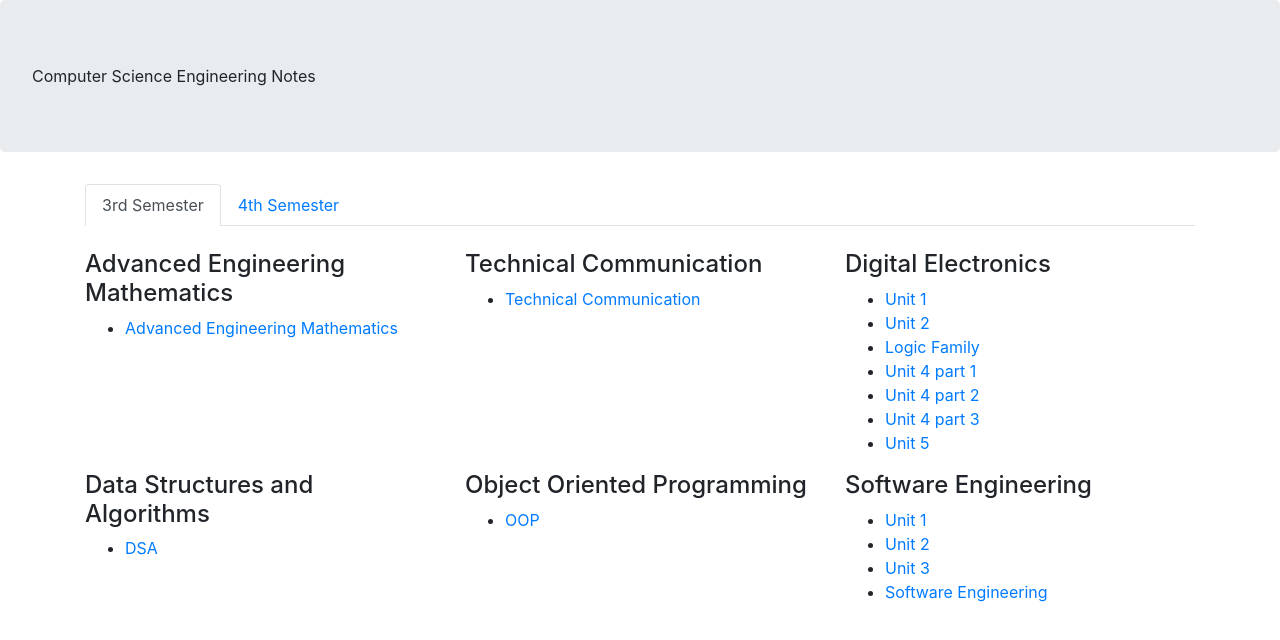
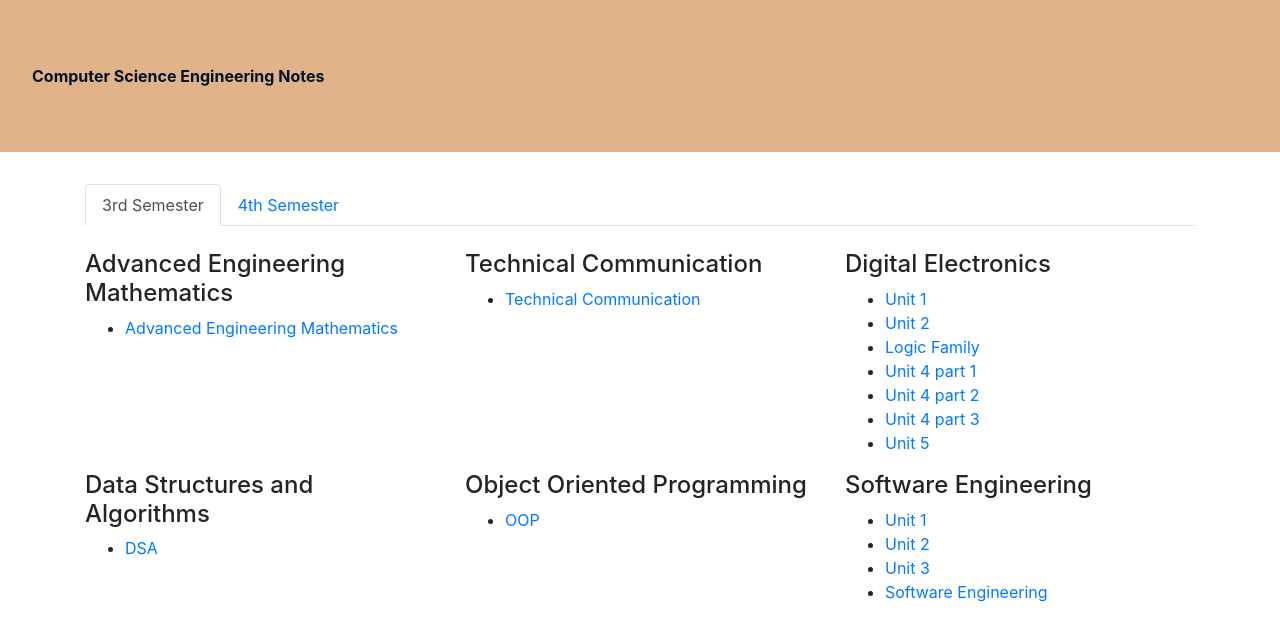
Before and after one commit to Tanmayprajapat/NotesProject, a website: page 2nd_year_CS.html in a window 1280 px wide. Drawn offline with nearby package versions, Linux system fonts and the light colour scheme.

Commit message:
Update 2nd_year_CS.html

```diff
--- a/2nd_year_CS.html
+++ b/2nd_year_CS.html
@@ -11,6 +11,12 @@
 				height: 100%;
 				min-width: 360px;min-height: 400px;
 			}
+			.jumbotron{
+			background-color: #e0b38b;
+			color:#021324;
+			font-weight: bold;
+			border-radius: 0;
+		}
 		</style>
 </head>
 <body>
```
